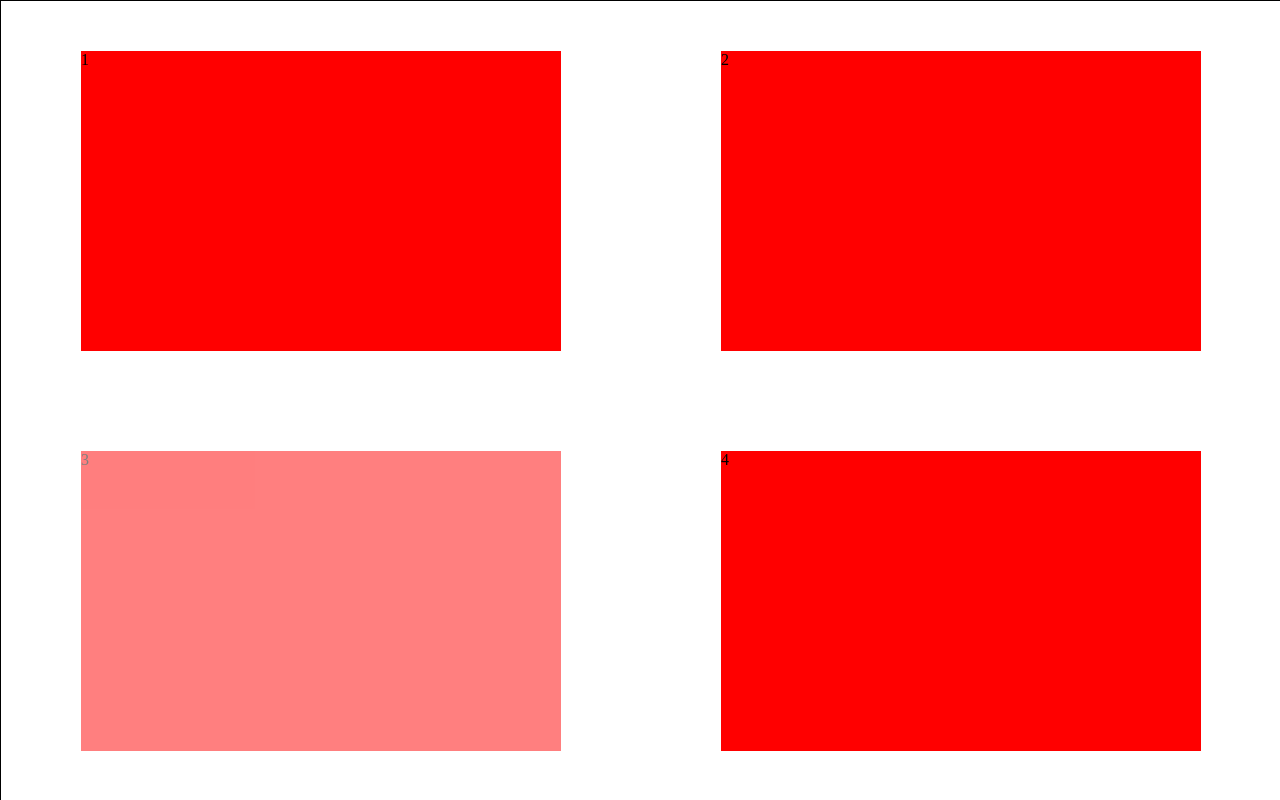
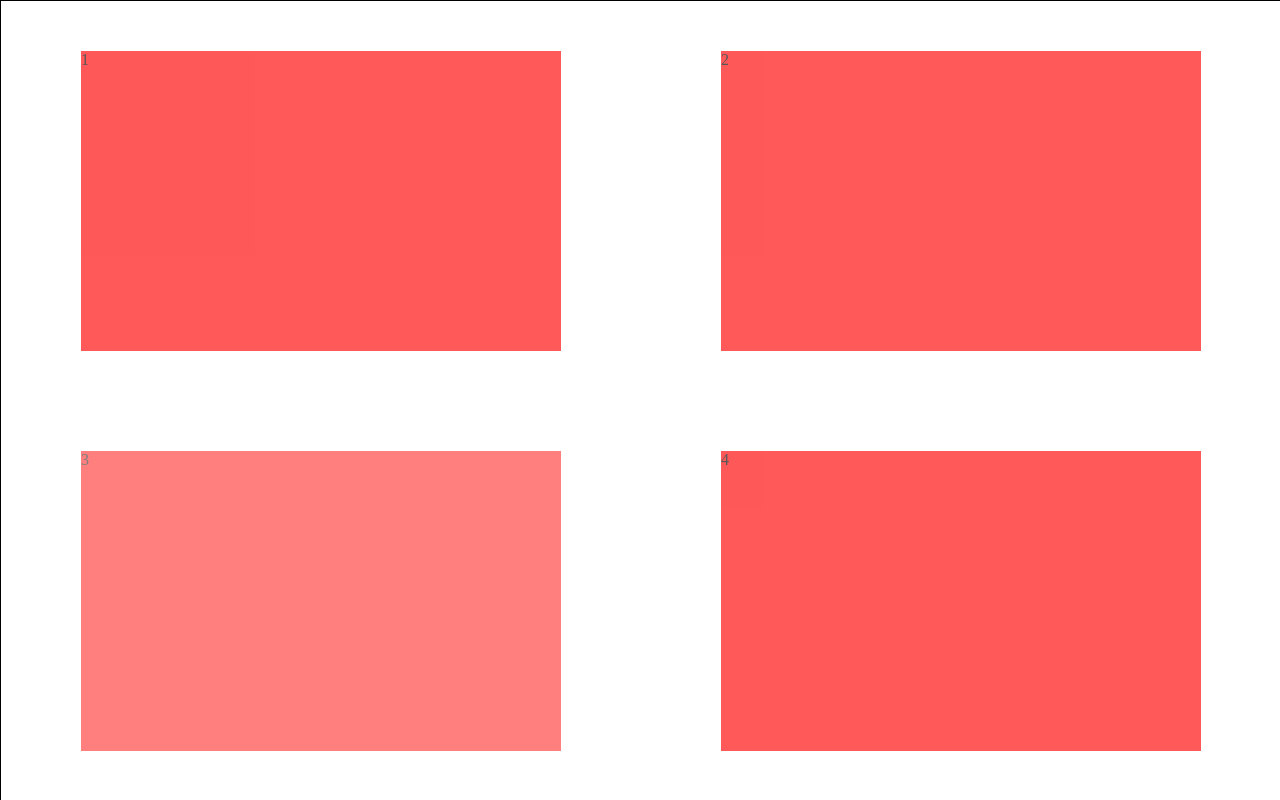
Before and after one commit to LeonGuccione/retomando-tareas, a plain HTML site: page simon says/pagina.html in a window 1280 px wide. Both pictures are taken after a click on the button "Start". Drawn offline with Linux system fonts and the light colour scheme.

Commit message:
Update style.css

```diff
--- a/simon says/style.css
+++ b/simon says/style.css
@@ -20,6 +20,7 @@ html,body{
     height: 75%;
     width: 75%;
     background: red;
+    opacity: 65%;
 }
 
 .display-container{
```
